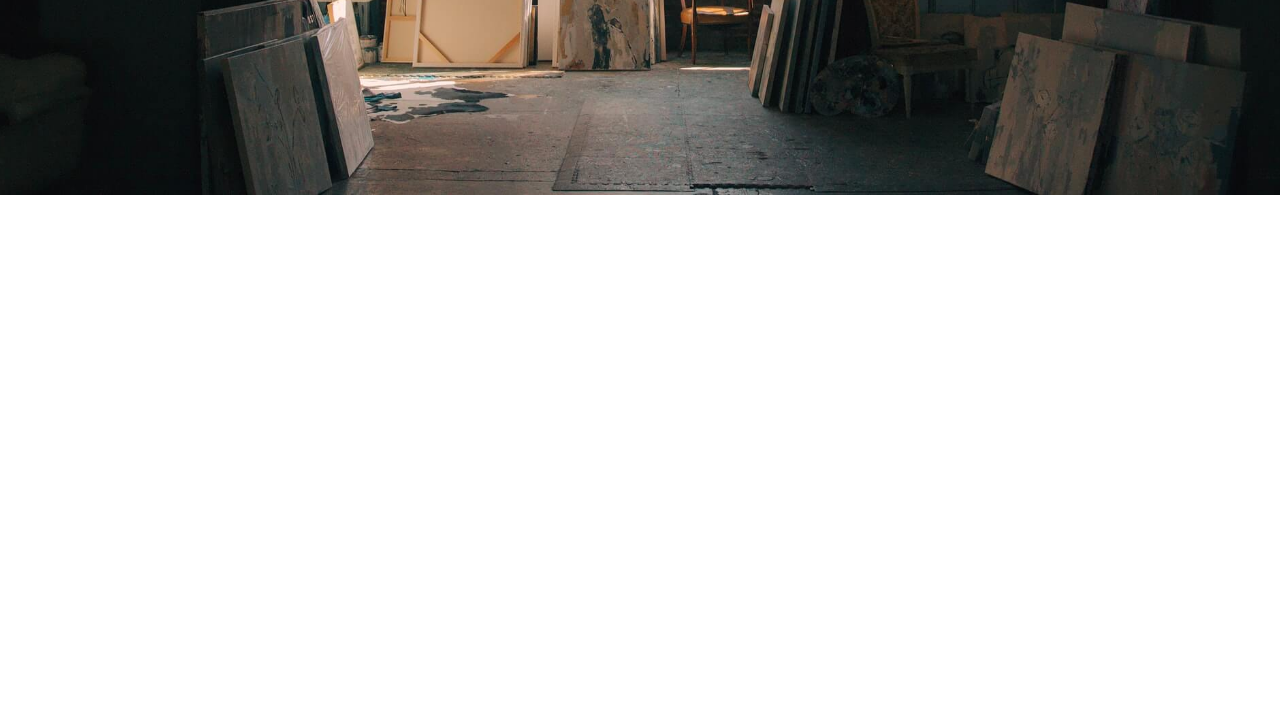
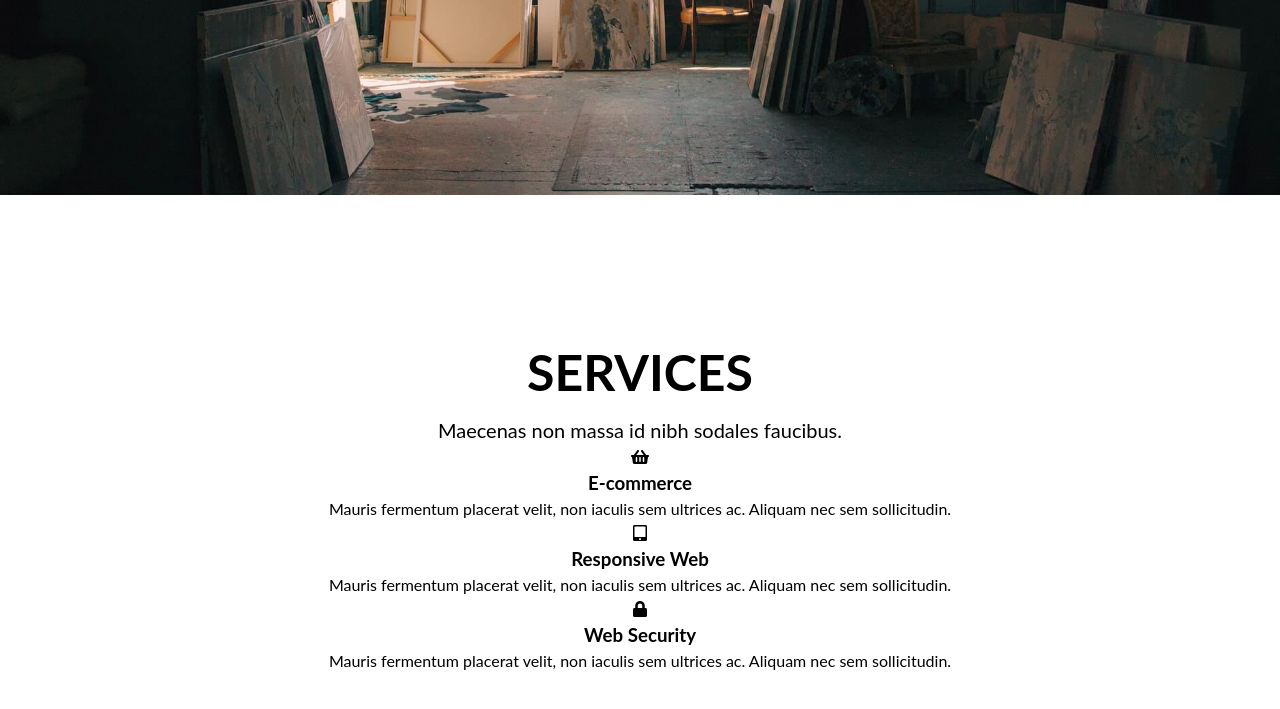
Before and after one commit to HugoQ26/task-runner, a website: page index.html in a window 1280 px wide. Shown: the part 605-1314 px from the top of the page. Before the commit the page ends 800 px from the top, so only its background shows below. Drawn offline with Linux system fonts and the light colour scheme.

Commit message:
add section services html content

```diff
--- a/index.html
+++ b/index.html
@@ -6,6 +6,10 @@
     <title>Module 4</title>
     <link rel="stylesheet" href="vendor/bootstrap-grid.css" />
     <link rel="stylesheet" href="css/style.css" />
+    <link
+      rel="stylesheet"
+      href="https://cdnjs.cloudflare.com/ajax/libs/font-awesome/5.9.0/css/all.min.css"
+    />
   </head>
   <body>
     <header class="splash">
@@ -30,5 +34,37 @@
         </div>
       </div>
     </header>
+    <section class="our-services">
+      <div class="container">
+        <h2 class="section-title">SERVICES</h2>
+        <p>Maecenas non massa id nibh sodales faucibus.</p>
+        <row>
+          <div class="box">
+            <p><i class="fas fa-shopping-basket"></i></p>
+            <h3>E-commerce</h3>
+            <p>
+              Mauris fermentum placerat velit, non iaculis sem ultrices ac.
+              Aliquam nec sem sollicitudin.
+            </p>
+          </div>
+          <div class="box">
+            <p><i class="fas fa-tablet-alt"></i></p>
+            <h3>Responsive Web</h3>
+            <p>
+              Mauris fermentum placerat velit, non iaculis sem ultrices ac.
+              Aliquam nec sem sollicitudin.
+            </p>
+          </div>
+          <div class="box">
+            <p><i class="fas fa-lock"></i></p>
+            <h3>Web Security</h3>
+            <p>
+              Mauris fermentum placerat velit, non iaculis sem ultrices ac.
+              Aliquam nec sem sollicitudin.
+            </p>
+          </div>
+        </row>
+      </div>
+    </section>
   </body>
 </html>
```
